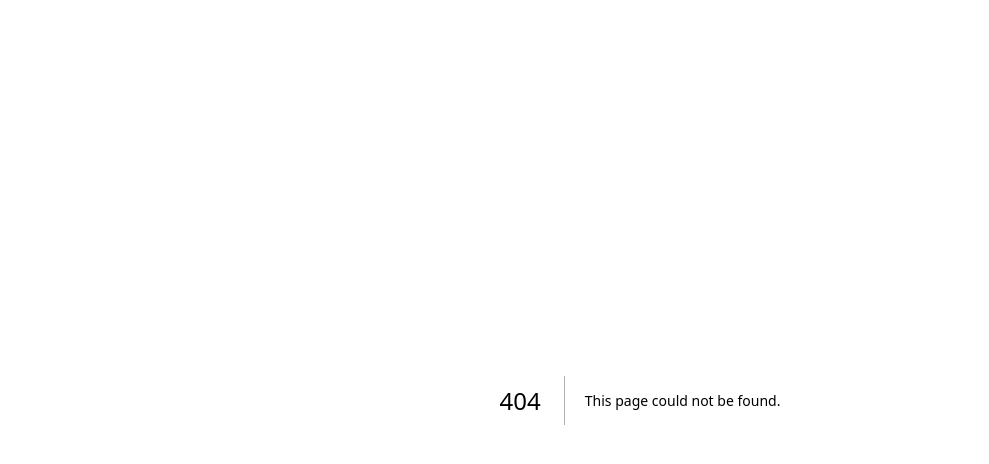
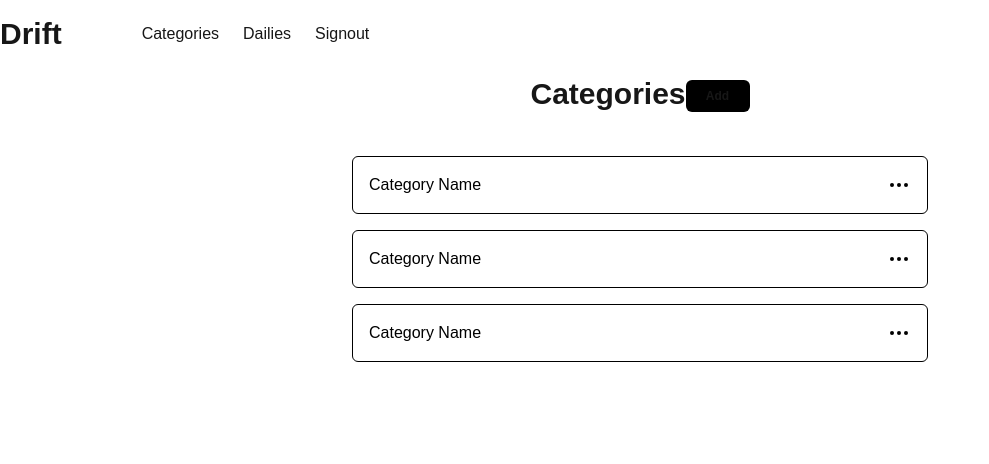
Before and after one commit to barangana/drift, a Next.js app: page /categories in a window 1280 px wide. Before the commit this address had no page. Shown: the top 464 px of the page, without its empty margins (0-989 px from the left). Built offline with nearby package versions, Linux system fonts and the light colour scheme.

Commit message:
feat: categories list component wip

```diff
--- /dev/null
+++ b/app/(main)/categories/page.tsx
@@ -0,0 +1,22 @@
+import Button from '@/components/Button'
+import CategoriesList from '@/components/categories/CategoriesList'
+import React from 'react'
+
+const CategoriesPage = () => {
+  return (
+    <div className='flex flex-col items-center'>
+      <div className='flex justify-evenly'>
+        <div>
+          <h2 className='font-bold text-3xl my-6'>Categories</h2>
+        </div>
+        <div className='my-7'>
+          <Button>Add</Button>
+        </div>
+      </div>
+
+      <CategoriesList />
+    </div>
+  )
+}
+
+export default CategoriesPage
--- a/components/Button.tsx
+++ b/components/Button.tsx
@@ -17,7 +17,7 @@ const Button: React.FC<ButtonProps> = ({
 }) => {
   return (
     <button
-      className='w-24 bg-black hover:bg-slate-900 font-semibold text-sm p-2 rounded-md'
+      className='w-16 h-8 bg-black hover:bg-slate-900 font-semibold text-xs rounded-md'
       formAction={formAction}
       onClick={onClick}
       type={type}
--- /dev/null
+++ b/components/categories/CategoriesCard.tsx
@@ -0,0 +1,15 @@
+import { Ellipsis } from 'lucide-react'
+import React from 'react'
+
+const CategoriesCard = () => {
+  return (
+    <div className='flex justify-between bg-white max-w-xl min-w-[36rem] p-4 border-[1px] border-black rounded-md mt-4'>
+      <div className='text-black'>Category Name</div>
+      <div className='text-black'>
+        <Ellipsis />
+      </div>
+    </div>
+  )
+}
+
+export default CategoriesCard
--- /dev/null
+++ b/components/categories/CategoriesList.tsx
@@ -0,0 +1,14 @@
+import React from 'react'
+import CategoriesCard from './CategoriesCard'
+
+const CategoriesList = () => {
+  return (
+    <div>
+      <CategoriesCard />
+      <CategoriesCard />
+      <CategoriesCard />
+    </div>
+  )
+}
+
+export default CategoriesList
--- a/components/ClientList.tsx
+++ b/components/entries/ClientList.tsx
@@ -2,9 +2,9 @@
 
 import { Goals } from '@/utils/types/types'
 import React, { useState } from 'react'
-import Card from './entries/Card'
-import EntriesForm from './entries/EntriesForm'
-import Button from './Button'
+import Card from './Card'
+import EntriesForm from './EntriesForm'
+import Button from '../Button'
 
 interface ClientListProps {
   goals: Goals[]
--- a/components/entries/List.tsx
+++ b/components/entries/List.tsx
@@ -1,6 +1,6 @@
 import React from 'react'
 import { createClient } from '@/utils/supabase/server'
-import ClientList from '../ClientList'
+import ClientList from './ClientList'
 import { Goals } from '@/utils/types/types'
 
 const List = async () => {
--- a/package.json
+++ b/package.json
@@ -11,6 +11,7 @@
   "dependencies": {
     "@supabase/ssr": "^0.5.2",
     "@supabase/supabase-js": "^2.46.2",
+    "lucide-react": "^0.468.0",
     "next": "15.0.2",
     "react": "19.0.0-rc-02c0e824-20241028",
     "react-dom": "19.0.0-rc-02c0e824-20241028",
```
Also changed, not shown: app/(main)/error/page.tsx (renamed from app/error/page.tsx), 1 other file (tests, documents, lock files or other folders).
